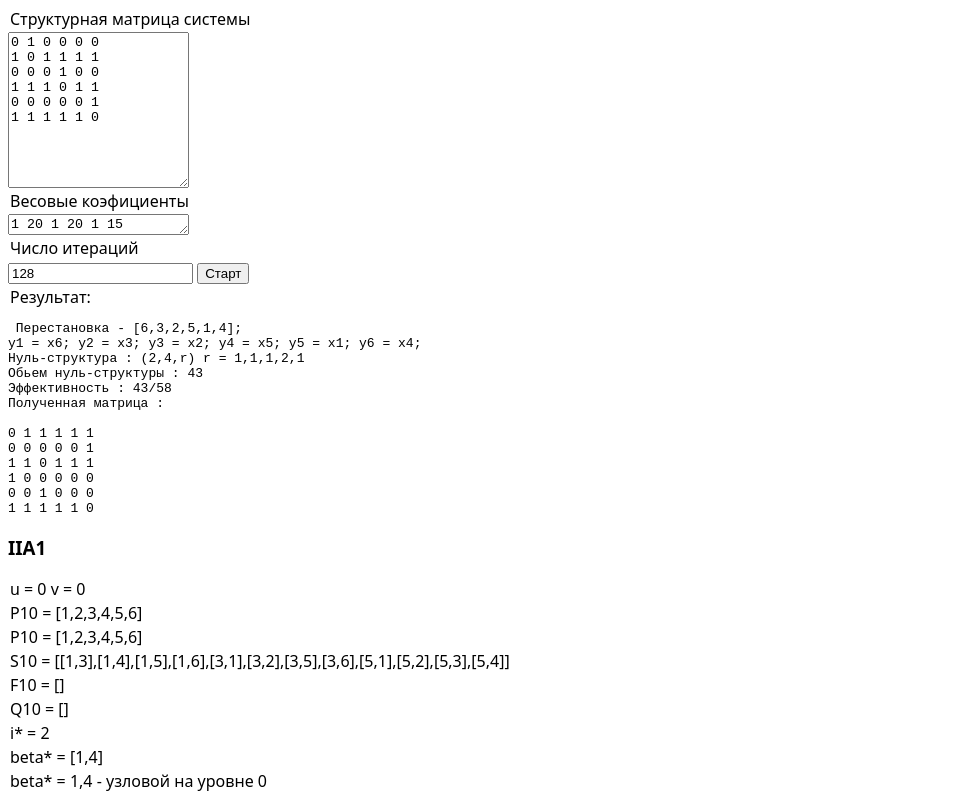
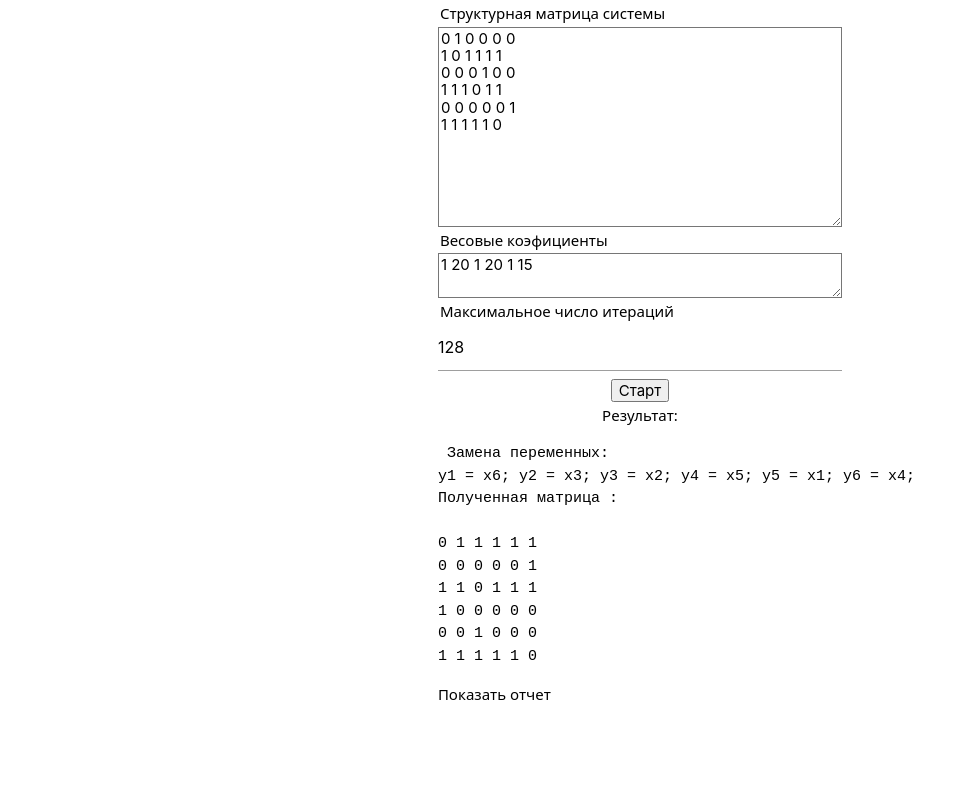
Before and after one commit to GigaFloppa/github.io, a plain HTML site: page index.html in a window 1280 px wide. Both pictures are taken after a click on the button "Старт". Shown: the top 798 px of the page, without its empty margins (0-967 px from the left). Drawn offline with nearby package versions, Linux system fonts and the light colour scheme.

Commit message:
Add files via upload

```diff
--- a/index.html
+++ b/index.html
@@ -1,32 +1,35 @@
-<p>Структурная матрица системы</p>
-<textarea rows="10" cols="20" id = "matrix">
+<!-- Compiled and minified CSS -->
+<link rel="stylesheet" href="https://cdnjs.cloudflare.com/ajax/libs/materialize/1.0.0/css/materialize.min.css">
+
+<!-- Compiled and minified JavaScript -->
+<script src="https://cdnjs.cloudflare.com/ajax/libs/materialize/1.0.0/js/materialize.min.js"></script>
+<link href="style.css" rel="stylesheet" type="text/css">
+<div class = "row">
+    <div class = "container2 col s12 m4 offset-m4">
+        <p class = "mat_title">Структурная матрица системы</p>
+        <textarea class = "" rows="10" cols="20" id = "matrix">
 0 1 0 0 0 0
 1 0 1 1 1 1
 0 0 0 1 0 0
 1 1 1 0 1 1
 0 0 0 0 0 1
 1 1 1 1 1 0
-</textarea>
-<p></p>
-<p>Весовые коэфициенты</p>
-<textarea rows = "1" id = "weights">1 20 1 20 1 15</textarea>
-<p></p>
-<p>Число итераций</p>
-<input id = 'num_iterations' value = 128>
-<input type = 'button' id = 'run' value = 'Старт'>
-<p>Результат:</p>
-<pre id = 'result'></pre>
-<div id = "log"></div>
-<script src = 'script.js'></script>
-<style>
-    body {
-  font-family: system-ui;
-  background: white;
-  color: black;
+        </textarea>
 
-}
+        <p class = " ">Весовые коэфициенты</p>
+        <textarea rows = "1" id = "weights">1 20 1 20 1 15</textarea>
 
-p{
-  margin : 2px
-}
-<\style>
+        <p>Максимальное число итераций</p>
+        <input id = 'num_iterations' value = 128>
+        <div class = "bcontainer">
+        <input type = 'button' id = 'run' value = 'Старт'>
+        </div>
+        <div class = 'bcontainer'>
+        <p>Результат:</p>
+        </div>
+        <pre id = 'result'></pre>
+        <div id = log_button>Показать отчет</div>
+        <div id = "log"></div>
+    </div>
+</div>
+<script src = "script.js"></script>
--- a/script.js
+++ b/script.js
@@ -17,7 +17,23 @@ const intersect = (first,second,...rest) =>{
 
   const isEntries = (a,b) => a.reduce((acc, el) => acc && b.indexOf(el) != -1, true)
 
+  let logState = 0
+  const logButton = document.getElementById('log_button')
+  const log =document.getElementById('log')
+  log.hidden = 'hidden'
+  logButton.addEventListener('click',function(e){
 
+      if(logState == 0){
+          logState = 1
+          log.hidden = ''
+          logButton.textContent = 'Скрыть отчет'
+      }
+      else{
+        logState = 0
+        logButton.textContent = 'Показать отчет'
+        log.hidden = 'hidden'
+      }
+  })
 
 
   function Count(max){
@@ -81,8 +97,7 @@ const intersect = (first,second,...rest) =>{
     const result = run(matrix, weights,count)
     let res =  document.getElementById('result')
     try {
-      res.textContent =  ' Перестановка - ' + `[${result.replace}]; \n` + showReplace(result.replace) + '\n' + 'Нуль-структура : (' + [result.l, result.n, 'r'] + ') r = ' + result.r +
-    '\nОбьем нуль-структуры : ' + result.vol + '\nЭффективность : ' + result.vol + '/' + result.wsum + '\nПолученная матрица :  \n \n'
+      res.textContent =  ' Замена переменных: ' + ` \n` + showReplace(result.replace)  + '\nПолученная матрица :  \n \n'
     for(let i = 0; i < result.matrix2.length; i++){
         for(let j = 0; j < result.matrix2.length; j++){
             res.textContent += result.matrix2[i][j] + ' '
--- /dev/null
+++ b/style.css
@@ -0,0 +1,22 @@
+body {
+    font-family: system-ui;
+    background: white;
+    color: black;
+
+  }
+
+  p{
+    margin : 2px
+  }
+
+
+.bcontainer{
+    display: flex;
+    flex-direction: row;
+    justify-content: center;
+}
+  #matrix{
+
+    min-height : 200px;
+    min-width : 200px
+  }
```
